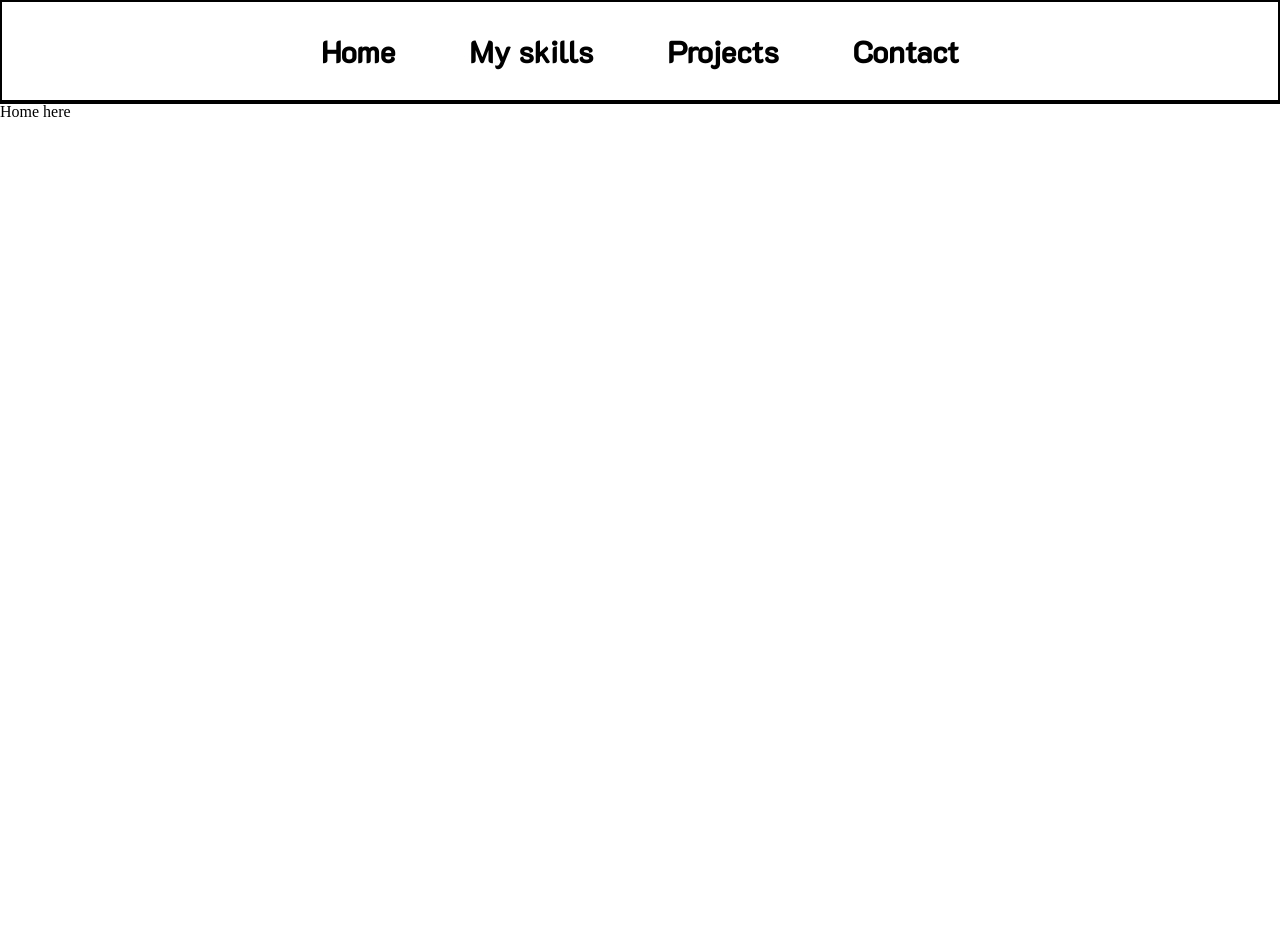
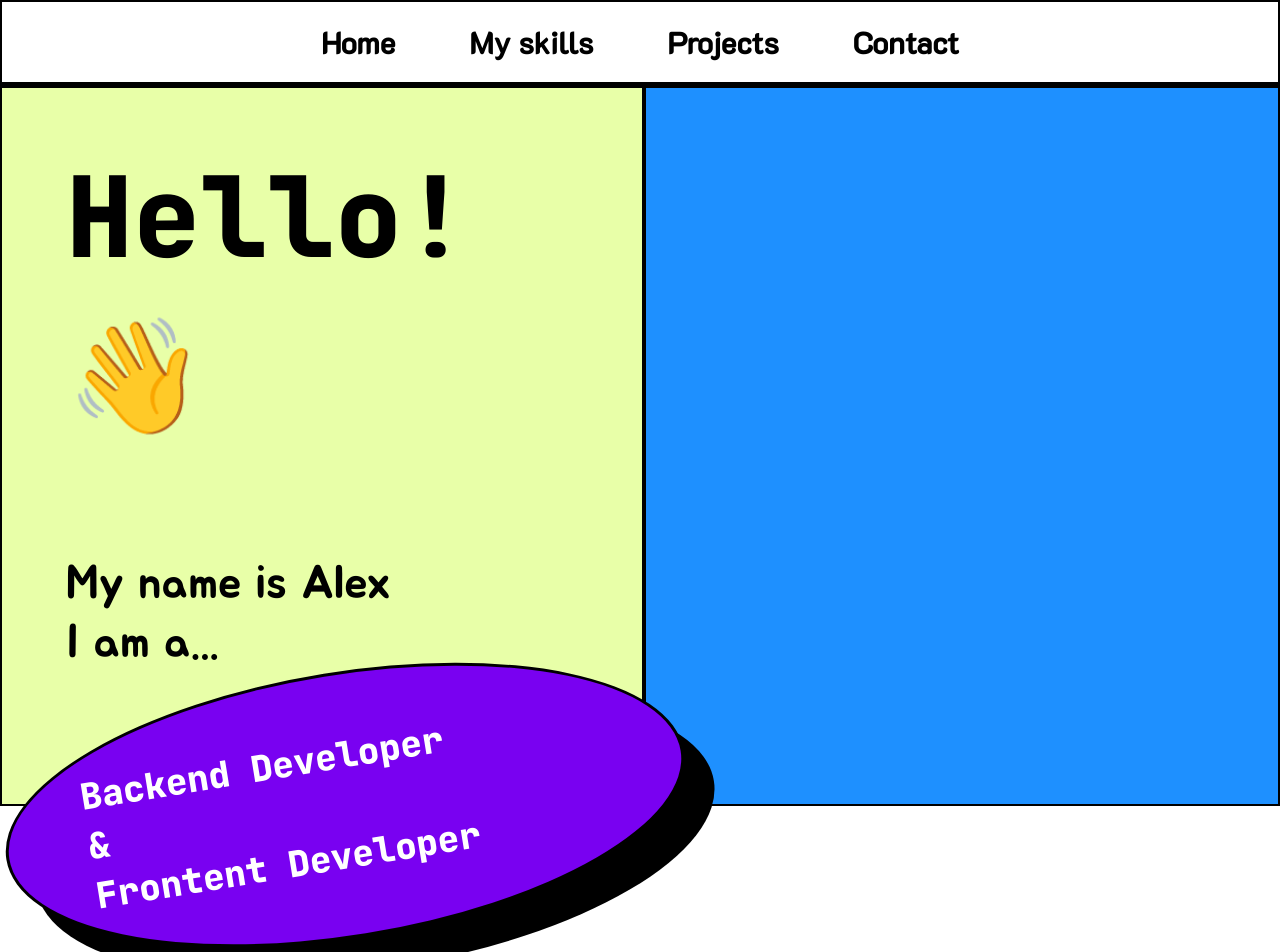
Before and after one commit to JavaHutt/portfolio, a React (Vite) app: page /contact in a window 1280 px wide. Shown: the top 952 px of the page. Before the commit the page ends 800 px from the top, so only its background shows below. Built offline with nearby package versions, Linux system fonts and the light colour scheme.

Commit message:
greet section

```diff
--- a/index.html
+++ b/index.html
@@ -7,7 +7,7 @@
     <link rel="stylesheet" href="https://cdnjs.cloudflare.com/ajax/libs/meyer-reset/2.0/reset.min.css" integrity="sha512-NmLkDIU1C/C88wi324HBc+S2kLhi08PN5GDeUVVVC/BVt/9Izdsc9SVeVfA1UZbY3sHUlDSyRXhCzHfr6hmPPw==" crossorigin="anonymous" referrerpolicy="no-referrer" />
     <link rel="preconnect" href="https://fonts.googleapis.com">
     <link rel="preconnect" href="https://fonts.gstatic.com" crossorigin>
-    <link href="https://fonts.googleapis.com/css2?family=K2D:wght@500&display=swap" rel="stylesheet">
+    <link href="https://fonts.googleapis.com/css2?family=JetBrains+Mono:wght@800&family=Jua&family=K2D:wght@500&display=swap" rel="stylesheet">
     <title>JavaHutt's portfolio</title>
 </head>
 <body>
--- a/src/App.css
+++ b/src/App.css
@@ -1,3 +1,7 @@
+html, body {
+	height: 100%;
+}
+
 .logo {
 	height: 6em;
 	padding: 1.5em;
--- a/src/components/Menu.module.scss
+++ b/src/components/Menu.module.scss
@@ -1,5 +1,5 @@
 .nav {
-    height: 98px;
+    height: 10vh;
     display: flex;
     justify-content: center;
     align-items: center;
--- a/src/components/Menu.tsx
+++ b/src/components/Menu.tsx
@@ -1,7 +1,6 @@
 import styles from './Menu.module.scss';
 
-const Menu: React.FC = () => {
-    return (
+const Menu: React.FC = () => (
     <nav className={styles.nav}>
         <ul className={styles.list}>
             <li><a className={styles.list__link} href="#">Home</a></li>
@@ -11,6 +10,5 @@ const Menu: React.FC = () => {
         </ul>
     </nav>
 );
-};
 
 export default Menu;
--- /dev/null
+++ b/src/components/home/Greet.module.scss
@@ -0,0 +1,51 @@
+.greet {
+    width: 50%;
+    display: flex;
+    flex-direction: column;
+    // justify-content: space-evenly;
+    background-color: #e8ffa8;
+    border: 2px solid #000000;
+}
+
+.text {
+    width: 80%;
+    margin: 50px auto 0 auto;
+}
+
+.header {
+    margin-bottom: 100px;
+    font-family: 'JetBrains Mono', monospace;
+    font-style: normal;
+    font-weight: 800;
+    font-size: 7rem;
+    line-height: 158px;
+}
+
+.bio {
+    font-family: 'Jua', sans-serif;
+    font-style: normal;
+    font-weight: 400;
+    font-size: 47px;
+    line-height: 59px;
+}
+
+.badge {
+    display: flex;
+    flex-direction: column;
+    justify-content: center;
+    width: 580px;
+    height: 220px;
+    padding: 20px;
+    padding-left: 80px;
+    font-family: 'JetBrains Mono', monospace;
+    font-style: normal;
+    font-weight: 800;
+    font-size: 36px;
+    line-height: 50px;
+    color: #ffffff;
+    transform: rotate(-9.2deg);
+    border-radius: 50%;
+    border: 3px solid #000000;
+    background-color: #7901f1;
+    box-shadow: 25px 35px #000000;
+}
--- /dev/null
+++ b/src/components/home/Greet.tsx
@@ -0,0 +1,20 @@
+import styles from './Greet.module.scss';
+
+const Greet: React.FC = () => (
+    <div className={styles.greet}>
+        <div className={styles.text}>
+            <h1 className={styles.header}>Hello!👋</h1>
+            <p className={styles.bio}>My name is Alex</p>
+            <p className={styles.bio}>I am a...</p>
+        </div>
+        <div>
+            <div className={styles.badge}>
+                <p>Backend Developer</p>
+                <p>&</p>
+                <p>Frontent Developer</p>
+            </div>
+        </div>
+    </div>
+);
+
+export default Greet;
--- /dev/null
+++ b/src/components/home/Home.module.scss
@@ -0,0 +1,5 @@
+.home {
+    height: 90vh;
+    display: flex;
+    flex-direction: row;
+}
--- a/src/components/home/Home.tsx
+++ b/src/components/home/Home.tsx
@@ -1,6 +1,13 @@
+import styles from './Home.module.scss';
+import Greet from './Greet';
+import Portrait from './Portrait';
+
 const Home: React.FC = () => {
     return (
-        <div>Home here</div>
+        <div className={styles.home}>
+            <Greet />
+            <Portrait />
+        </div>
     );
 };
 
--- /dev/null
+++ b/src/components/home/Portrait.module.scss
@@ -0,0 +1,5 @@
+.portrait {
+    width: 50%;
+    background-color: dodgerblue;
+    border: 2px solid #000000;
+}
--- /dev/null
+++ b/src/components/home/Portrait.tsx
@@ -0,0 +1,9 @@
+import styles from './Portrait.module.scss';
+
+const Portrait: React.FC = () => {
+    return (
+        <section className={styles.portrait}></section>
+    );
+};
+
+export default Portrait;
```
Lines whose indentation alone changed are shown as unchanged.
